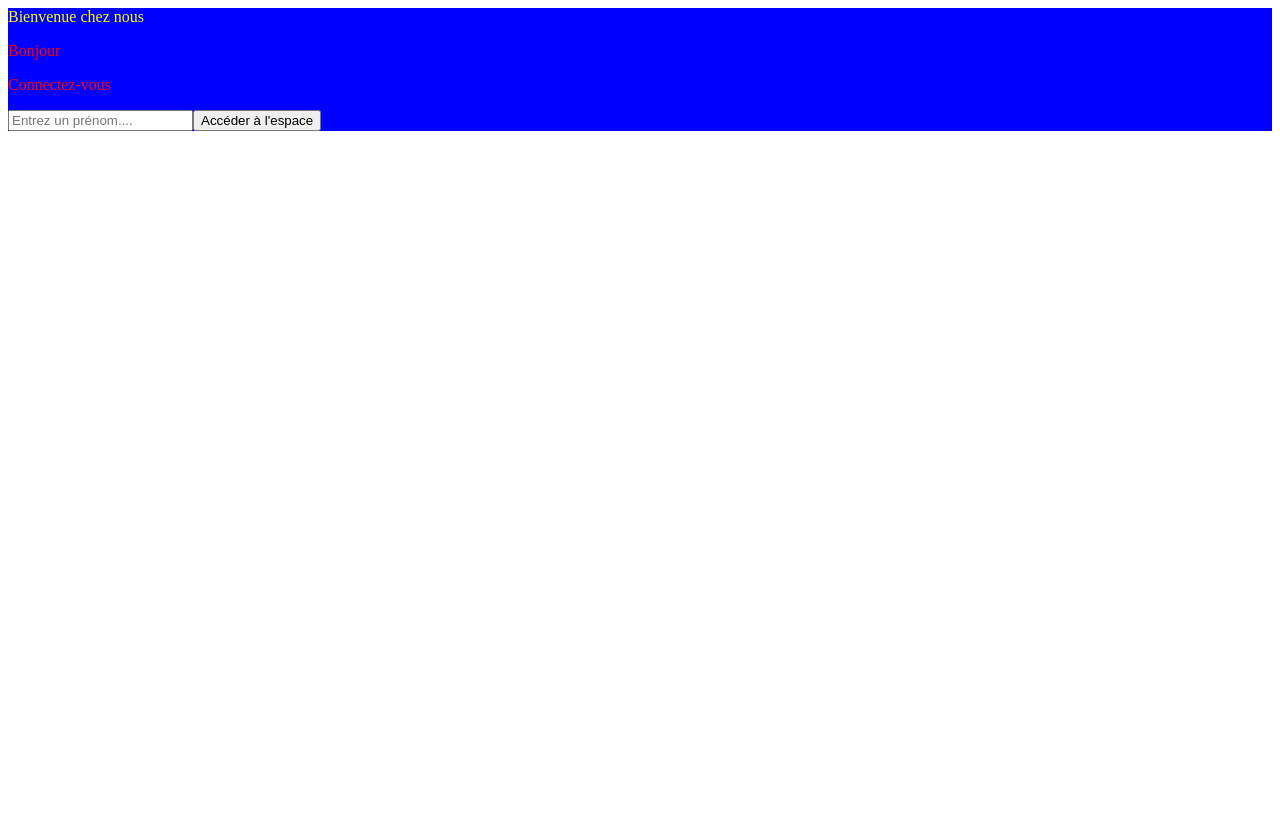
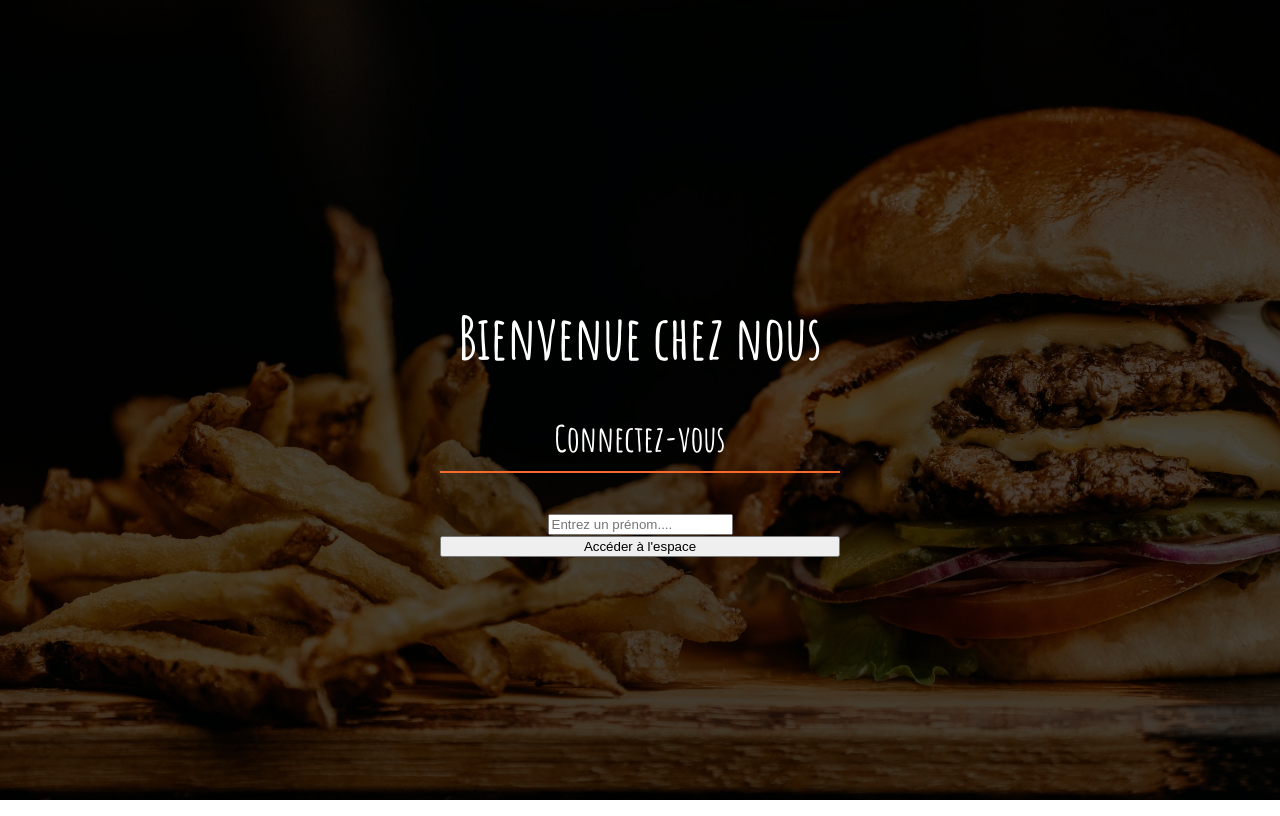
Before and after one commit to PaulDABIN/crazee-burger, a React (Create React App) app: page / in a window 1280 px wide. Built offline with nearby package versions, Linux system fonts and the light colour scheme.

Commit message:
Form > Add styling

```diff
--- a/public/index.html
+++ b/public/index.html
@@ -15,6 +15,10 @@
       user's mobile device or desktop. See https://developers.google.com/web/fundamentals/web-app-manifest/
     -->
     <link rel="manifest" href="%PUBLIC_URL%/manifest.json" />
+    <link rel="preconnect" href="https://fonts.googleapis.com">
+    <link rel="preconnect" href="https://fonts.gstatic.com" crossorigin>
+    <link href="https://fonts.googleapis.com/css2?family=Amatic+SC:wght@400;700&display=swap" rel="stylesheet">
+
     <!--
       Notice the use of %PUBLIC_URL% in the tags above.
       It will be replaced with the URL of the `public` folder during the build.
--- a/src/components/molecules/Form.js
+++ b/src/components/molecules/Form.js
@@ -1,12 +1,46 @@
 import React from 'react'
+import styled from 'styled-components'
+import { theme } from '../../theme/index';
 
 export default function Form({inputValue, handleSubmit, handleChange}) {
-
     return (
-        <form action="submit" onSubmit={handleSubmit}>
-            <p>Connectez-vous</p>
+        <FormStyled action="submit" onSubmit={handleSubmit}>
+            <h1 >Bienvenue chez nous</h1>
+            <h2>Connectez-vous</h2>
+            <hr/>
             <input type="text" placeholder="Entrez un prénom...." value={inputValue} onChange={handleChange}/>
             <button type="submit">Accéder à l'espace</button>
-      </form>
+      </FormStyled>
     )
 }
+
+const FormStyled = styled.form`
+    text-align: center;
+    max-width: 500px;
+    min-width: 400px;
+    margin: 0px auto;
+    padding: 2.5rem 2rem;
+    border-radius: 5px;
+    font-family: "Amatic SC", cursive;
+
+    hr {
+        border: 1.5px solid #f56a2c;
+        margin-bottom: 40px;
+    }
+
+    h1 {
+        color: white;
+        font-size: ${theme.fonts.P5};
+    }
+    h2 {
+        color: #8e8b8b;
+        margin: 20px 10px 10px;
+        color: ${theme.colors.white};
+        font-size: ${theme.fonts.P4};
+    }
+
+    button {
+        width: 100%;
+    }
+
+`
--- a/src/components/pages/LoginPage.js
+++ b/src/components/pages/LoginPage.js
@@ -2,7 +2,7 @@
 import { Link } from '@reach/router'
 import React from 'react'
 import { useState } from "react"
-import styledComponents from 'styled-components'
+import styled from 'styled-components'
 import Form from '../molecules/Form'
 
 export default function LoginPage() {
@@ -25,23 +25,31 @@ export default function LoginPage() {
   //render
   return (
     <LoginPageStyled >
-      <div className='title'>Bienvenue chez nous</div>
-
-      <p>Bonjour {username}</p>
-
       <Form handleSubmit={handleSubmit} inputValue={inputValue} handleChange={handleChange} />
     </LoginPageStyled>
   )
 }
 
-const LoginPageStyled = styledComponents.div`
-  background: blue;
 
-  .title {
-    color : yellow;
-  }
+const LoginPageStyled = styled.div`
+height: 100vh;
+width: auto;
+display: flex;
+flex-direction: column;
+justify-content: center;
+align-items: center;
 
-  p{
-    color : red;
-  }
+&::before {
+  content: "";
+  background: url(/images/login-background.jpg) rgba(0, 0, 0, 0.7);
+  background-size: cover;
+  background-position: center;
+  background-blend-mode: darken;
+  position: absolute;
+  top: 0;
+  left: 0;
+  right: 0;
+  bottom: 0;
+  z-index: -1;
+}
 `
--- /dev/null
+++ b/src/theme/index.js
@@ -0,0 +1,20 @@
+const colors = {
+    primary : "ffa01b",
+    white :  "#fff"
+
+}
+
+const fonts = {
+    S:"12px",
+    P0:"15px",
+    P1:"18px",
+    P2:"20px",
+    P3:"24px",
+    P4:"36px",
+    P5:"60px",
+
+}
+
+export const theme = {
+    colors, fonts
+}
```
Also changed, not shown: public/images/login-background.jpg (added).
